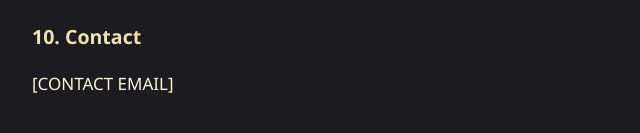
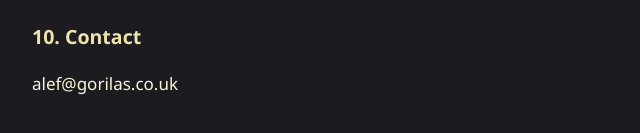
Before and after one commit to batistaartes/lumen-legal, a plain HTML site: page privacy.html in a window 1280 px wide. Shown: the part 1636-1769 px from the top of the page, 228-868 px from the left. Drawn offline with Linux system fonts and the light colour scheme.

Commit message:
Update contact email in privacy policy

```diff
--- a/privacy.html
+++ b/privacy.html
@@ -29,5 +29,5 @@ h1{font-family:Georgia,serif;color:#D3A359;letter-spacing:.04em}h2{color:#F0E2AD
 <h2>9. Changes</h2>
 <p>This policy may be updated. The effective date above shows the latest version.</p>
 <h2>10. Contact</h2>
-<p>[CONTACT EMAIL]</p>
+<p>alef@gorilas.co.uk</p>
 </main></body></html>
```
